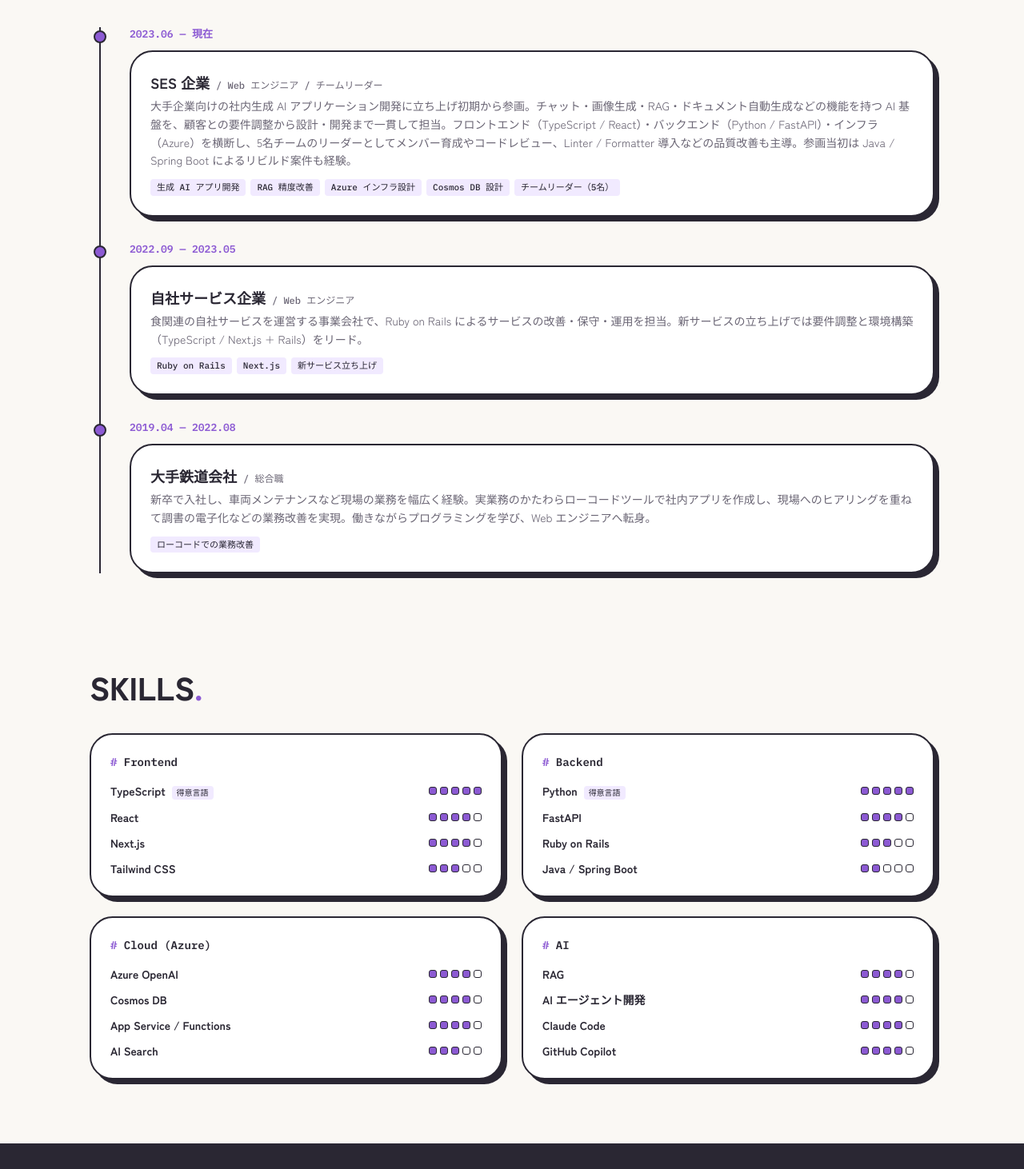
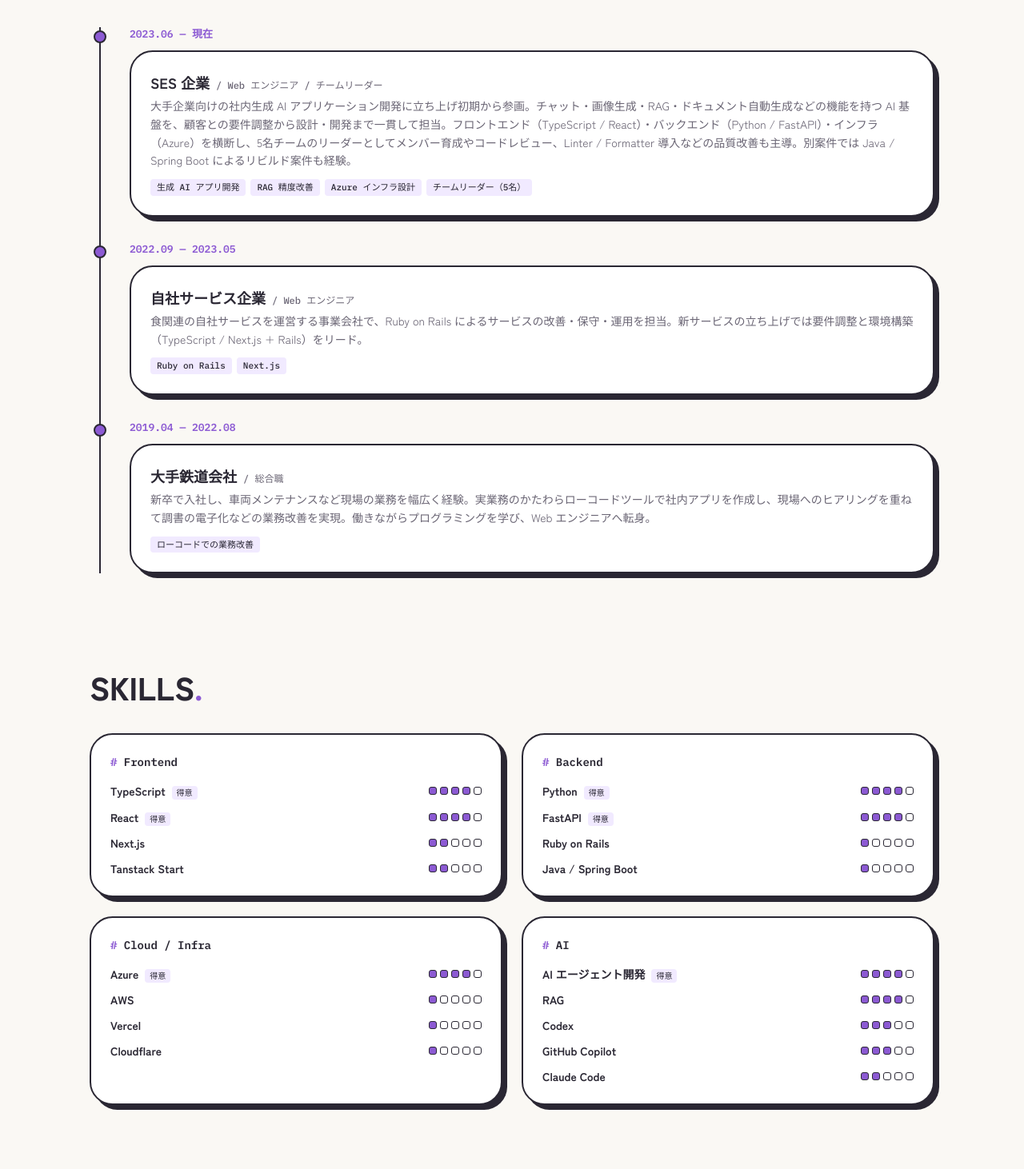
Before and after one commit to shimpei1494/peishim-portfolio, a Next.js app: page /about in a window 1280 px wide. Shown: the part 760-2222 px from the top of the page at 80% size. Built offline with nearby package versions, Linux system fonts and the light colour scheme.

Commit message:
aboutページの内容修正

```diff
--- a/src/data/career.ts
+++ b/src/data/career.ts
@@ -15,12 +15,11 @@ export const career: CareerEntry[] = [
     organization: "SES 企業",
     role: "Web エンジニア / チームリーダー",
     description:
-      "大手企業向けの社内生成 AI アプリケーション開発に立ち上げ初期から参画。チャット・画像生成・RAG・ドキュメント自動生成などの機能を持つ AI 基盤を、顧客との要件調整から設計・開発まで一貫して担当。フロントエンド（TypeScript / React）・バックエンド（Python / FastAPI）・インフラ（Azure）を横断し、5名チームのリーダーとしてメンバー育成やコードレビュー、Linter / Formatter 導入などの品質改善も主導。参画当初は Java / Spring Boot によるリビルド案件も経験。",
+      "大手企業向けの社内生成 AI アプリケーション開発に立ち上げ初期から参画。チャット・画像生成・RAG・ドキュメント自動生成などの機能を持つ AI 基盤を、顧客との要件調整から設計・開発まで一貫して担当。フロントエンド（TypeScript / React）・バックエンド（Python / FastAPI）・インフラ（Azure）を横断し、5名チームのリーダーとしてメンバー育成やコードレビュー、Linter / Formatter 導入などの品質改善も主導。別案件では Java / Spring Boot によるリビルド案件も経験。",
     highlights: [
       "生成 AI アプリ開発",
       "RAG 精度改善",
       "Azure インフラ設計",
-      "Cosmos DB 設計",
       "チームリーダー（5名）",
     ],
   },
@@ -31,7 +30,7 @@ export const career: CareerEntry[] = [
     role: "Web エンジニア",
     description:
       "食関連の自社サービスを運営する事業会社で、Ruby on Rails によるサービスの改善・保守・運用を担当。新サービスの立ち上げでは要件調整と環境構築（TypeScript / Next.js + Rails）をリード。",
-    highlights: ["Ruby on Rails", "Next.js", "新サービス立ち上げ"],
+    highlights: ["Ruby on Rails", "Next.js"],
   },
   {
     id: "railway",
--- a/src/data/skills.ts
+++ b/src/data/skills.ts
@@ -18,40 +18,41 @@ export const skillCategories: SkillCategory[] = [
     id: "frontend",
     title: "Frontend",
     skills: [
-      { name: "TypeScript", level: 5, note: "得意言語" },
-      { name: "React", level: 4 },
-      { name: "Next.js", level: 4 },
-      { name: "Tailwind CSS", level: 3 },
+      { name: "TypeScript", level: 4, note: "得意" },
+      { name: "React", level: 4, note: "得意" },
+      { name: "Next.js", level: 2 },
+      { name: "Tanstack Start", level: 2 },
     ],
   },
   {
     id: "backend",
     title: "Backend",
     skills: [
-      { name: "Python", level: 5, note: "得意言語" },
-      { name: "FastAPI", level: 4 },
-      { name: "Ruby on Rails", level: 3 },
-      { name: "Java / Spring Boot", level: 2 },
+      { name: "Python", level: 4, note: "得意" },
+      { name: "FastAPI", level: 4, note: "得意" },
+      { name: "Ruby on Rails", level: 1 },
+      { name: "Java / Spring Boot", level: 1 },
     ],
   },
   {
-    id: "cloud",
-    title: "Cloud (Azure)",
+    id: "cloud_infra",
+    title: "Cloud / Infra",
     skills: [
-      { name: "Azure OpenAI", level: 4 },
-      { name: "Cosmos DB", level: 4 },
-      { name: "App Service / Functions", level: 4 },
-      { name: "AI Search", level: 3 },
+      { name: "Azure", level: 4, note: "得意" },
+      { name: "AWS", level: 1 },
+      { name: "Vercel", level: 1 },
+      { name: "Cloudflare", level: 1 },
     ],
   },
   {
     id: "ai",
     title: "AI",
     skills: [
+      { name: "AI エージェント開発", level: 4, note: "得意" },
       { name: "RAG", level: 4 },
-      { name: "AI エージェント開発", level: 4 },
-      { name: "Claude Code", level: 4 },
-      { name: "GitHub Copilot", level: 4 },
+      { name: "Codex", level: 3 },
+      { name: "GitHub Copilot", level: 3 },
+      { name: "Claude Code", level: 2 },
     ],
   },
 ];
```
